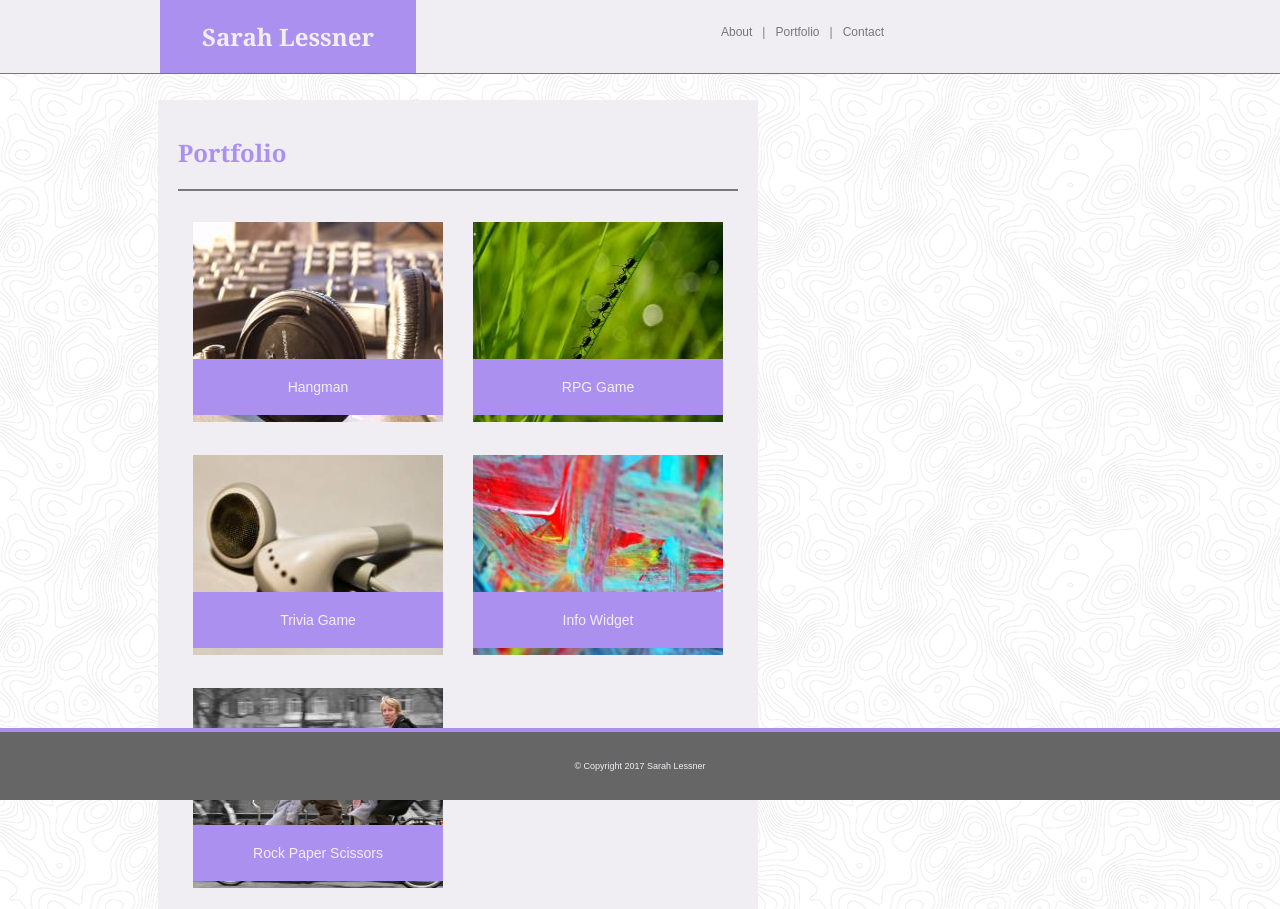
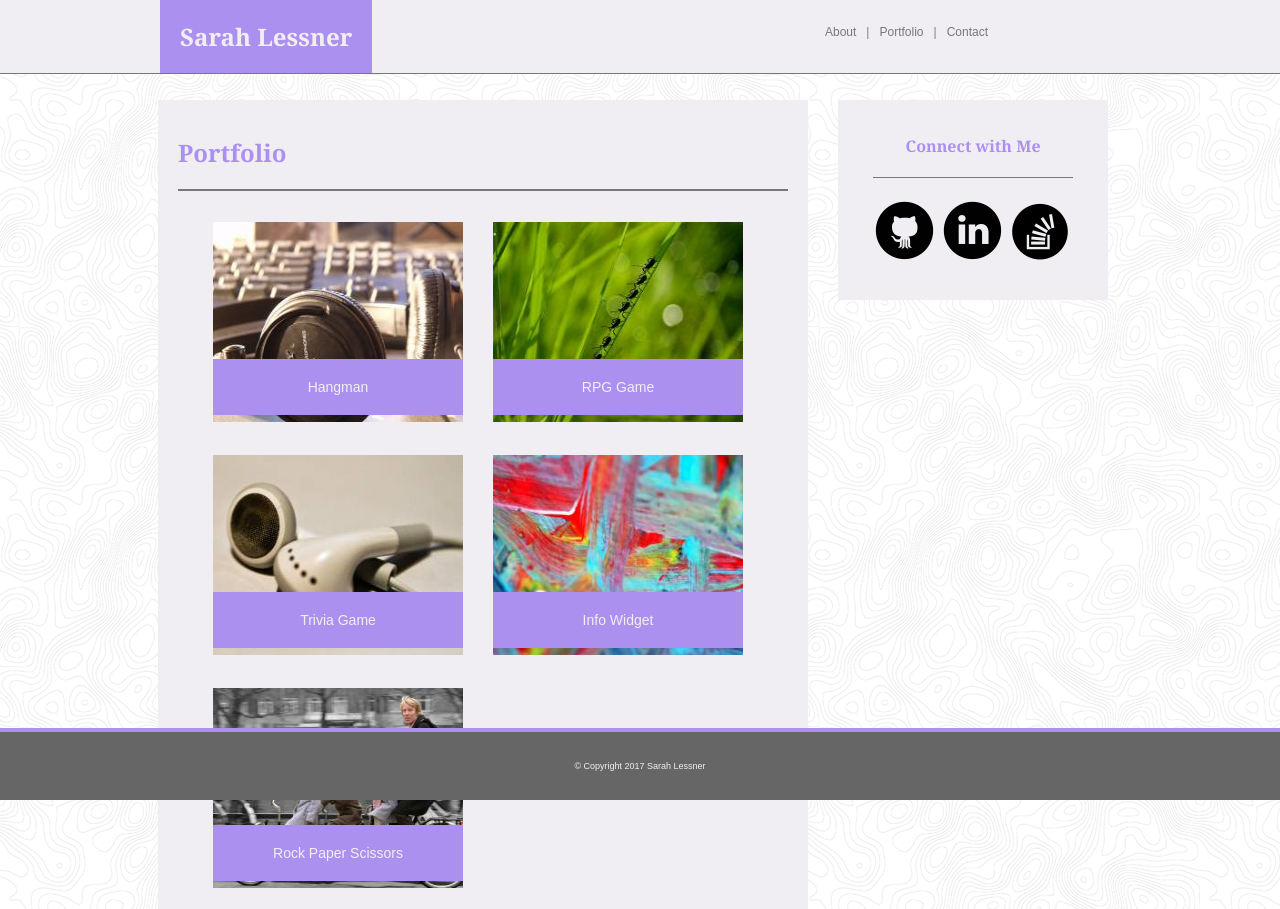
Before and after one commit to sarahlessner/basic-portfolio, a plain HTML site: page portfolio.html in a window 1280 px wide. Shown: the top 909 px of the page. Drawn offline with Linux system fonts and the light colour scheme.

Commit message:
header issues and portfolio issues

```diff
--- a/assets/css/style.css
+++ b/assets/css/style.css
@@ -30,26 +30,38 @@ a {
 	right: 0;
 	border-bottom: 1px solid #777777;
 	position: absolute;
+
+}
+
+#headercontent {
+	background: #f1eef3;
+	width: 100%;
+	top: 0;
+	left: 0;
+	right: 0;
+	border-bottom: 1px solid #777777;
+	position: absolute;
 }
 
 #myname {
 	color: #f1eef3;
 	background: #ab90f0;
 	padding: 20px;
-	width: 20%;
-	margin: 0 auto 0 160px;
+	margin: auto;
+	margin-left: 160px;
 	float: left;
 	text-align: center;
 	position: relative;
 }
 
 #navigation {
-	float: right;
-	width: 30%;
-	text-align: left;
-	padding: 20px;
-	position: relative;
-	margin-right: 200px;
+    float: right;
+    text-align: left;
+    position: absolute;
+    margin: auto;
+    margin-left: 800px;
+    padding: 20px;
+    min-width: 250px;
 }
 
 .navitem {
@@ -57,12 +69,13 @@ a {
 	font-size: 12px;
 	float: left;
 	padding: 5px;
+
 }
 
 #content {
 	clear: both;
-	width: 100%;
-	margin-top: 100px;
+	width: 960px;
+	margin: 100px auto 100px 150px;
 	overflow: auto;
 }
 
@@ -70,10 +83,10 @@ a {
 	float: left;
 	background: #f1eef3;
 	height: 475px;
-	width: 600px;
+	width: 650px;
 	padding: 20px;
 	overflow: scroll;
-	margin-left: 150px;
+	margin: auto;
 
 }
 
@@ -81,10 +94,10 @@ a {
 	float: left;
 	background: #f1eef3;
 	height: 460px;
-	width: 600px;
+	width: 650px;
 	padding: 20px;
 	overflow: auto;
-	margin-left: 150px;
+	margin: auto;
 
 }
 
@@ -110,28 +123,35 @@ a {
 	float: left;
 	background: #f1eef3;
 	min-height: 800px;
-	width: 600px;
+	width: 650px;
 	padding: 20px;
-	margin-left: 150px;
-	margin-bottom: 90px;
+	margin: auto;
 	overflow: auto;
+}
+
+#placeholderarea {
+	width: 100%;
+	margin: auto;
+	margin-left: 20px;
 }
 
 .placeholderbox {
 	float: left;
-	padding: 15px;
+	/*padding: 15px;*/
 	position: relative;
+	margin: 15px;
+	overflow: auto;
 }
 
 .placeholderlinks {
 	background: #ab90f0;
 	color: #f1eef3;
 	text-align: center;
+	position: absolute;
 	padding: 20px;
-	position: absolute;
-	right: 15px;
-	left: 15px;
-	bottom: 25px;
+	right:0;
+	left:0;
+	bottom: 10px;
 	font-size: 14px;
 }
 
@@ -173,18 +193,18 @@ label {
 }
 
 #connect {
-	float: right;
-	padding: 20px;
+	float: left;
+	padding: 15px;
 	background: #f1eef3;
-	height: 180px;
+	height: 200px;
 	width: 270px;
-	margin-right: 370px;
-	overflow: auto;
+	margin: 0 auto 0 30px;
 
 }
 
 #connectme {
 	color: #ab90f0;
+	margin: 20px;
 	padding-bottom: 20px;
 	border-bottom: 1px solid #777777;
 	font-size: 16px;
@@ -193,9 +213,8 @@ label {
 
 .icons {
 	position: relative;
-	padding-bottom: 20px;
-	padding-left: 15px;
-	padding-right: 15px;
+	margin: 20px;
+
 }
 
 
@@ -213,4 +232,5 @@ footer {
 	width: 100%;
 	margin: 0;
 	padding: 20px;
+	min-width: 100%;
 }
--- a/portfolio.html
+++ b/portfolio.html
@@ -7,7 +7,7 @@
 <body>
 <div>
 	<header id="container">
-
+		<div id="headercontent">
 			<div>
 			<h1 id="myname">Sarah Lessner</h1>
 			</div>
@@ -18,13 +18,14 @@
 				</div>
 				<div class="navitem">|
 				</div>
-			<div class="navitem" color:>
+				<div class="navitem">
 				<a href="portfolio.html">Portfolio</a>
 				</div>
 				<div class="navitem">|
 				</div>
 				<div class="navitem">
 				<a href="contact.html">Contact</a>
+				</div>
 			</div>
 		</div>
 
@@ -35,7 +36,7 @@
 
 			<h1 id="contentheader">Portfolio</h1>
 
-			<div>
+			<div id="placeholderarea">
 					<a href="#" target="_blank"><div class="placeholderbox">
 					<img width="250" height="200" src="assets/images/placeholder1.jpeg">
 						<div class="placeholderlinks">
```
Also changed, not shown: contact.html (+7 -6 lines), index.html (+8 -6 lines), 2 other files. Lines whose indentation alone changed are shown as unchanged.
